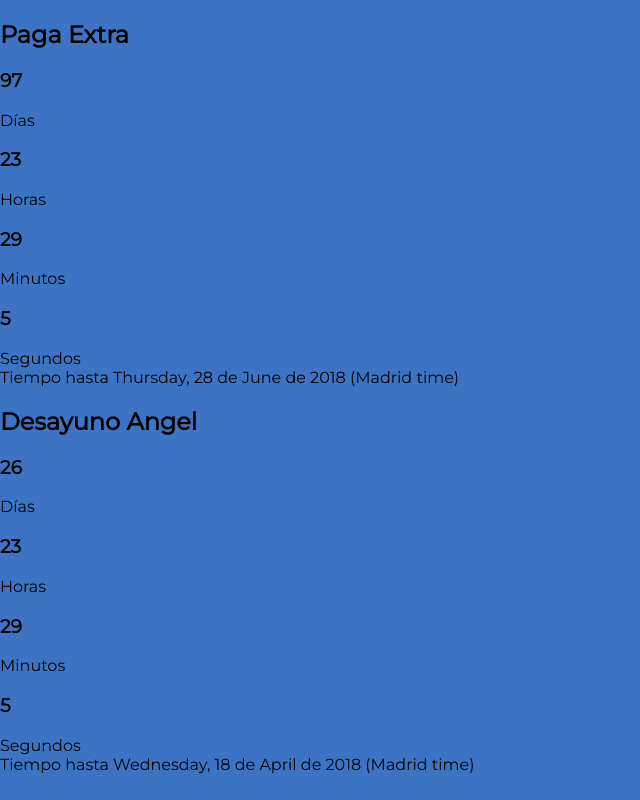
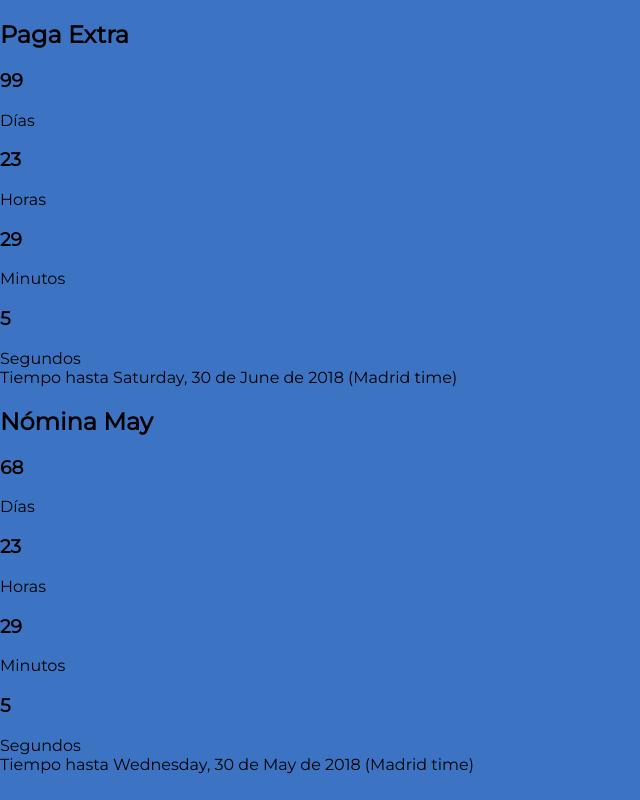
Before and after one commit to gabrielseco/timers, a React app: page / in a window 1280 px wide. Shown: the whole page, without its empty margins (0-640 px from the left). Built offline with nearby package versions, Linux system fonts and the light colour scheme.

Commit message:
feat(New salary month):
n

```diff
--- a/package.json
+++ b/package.json
@@ -39,8 +39,10 @@
     }
   },
   "browserslist": [
-    "> 1%",
-    "last 2 versions"
+    "> 0.25%",
+    "last 2 versions",
+    "not ie 10",
+    "not op_mini all"
   ],
   "keywords": [],
   "author": "Gabriel García Seco",
--- a/src/containers/App/App.js
+++ b/src/containers/App/App.js
@@ -3,49 +3,11 @@ import styles from './App.scss';
 
 import { CountDownTimer } from './../../components';
 import timers from './timers';
-import LuxonDate from './../../utils/luxon-date';
-import MAGIC_STRING from './magicString';
-import HOUR_VALIDATION from './validations';
 
 class App extends Component {
   constructor(props) {
     super(props);
-    this.state = {
-      isMidday: false
-    };
-  }
-
-  componentDidMount() {
-    this.interval = setInterval(() => this.updateInterval(), 1000);
-  }
-
-  componentWillUnmount() {
-    clearInterval(this.interval);
-  }
-
-  updateInterval() {
-    const newDate = new Date();
-    const luxonDate = new LuxonDate(newDate);
-    const hour = luxonDate.getHours();
-    const minute = luxonDate.getMinutes();
-    const second = luxonDate.getSeconds();
-
-    const validation =
-      hour === HOUR_VALIDATION &&
-      minute >= 0 &&
-      minute <= 5 &&
-      second >= 0 &&
-      second <= 59;
-
-    if (validation) {
-      this.setState({
-        isMidday: true
-      });
-    } else {
-      this.setState({
-        isMidday: false
-      });
-    }
+    this.state = {};
   }
 
   renderCounters() {
@@ -59,18 +21,8 @@ class App extends Component {
   }
 
   render() {
-    const { isMidday } = this.state;
     const counters = this.renderCounters();
-    return (
-      <div className={styles.container}>
-        {counters}
-        {isMidday ? (
-          <div className={styles.magicContainer}>
-            <h2>{MAGIC_STRING}</h2>
-          </div>
-        ) : null}
-      </div>
-    );
+    return <div className={styles.container}>{counters}</div>;
   }
 }
 
--- a/src/containers/App/magicString.js
+++ /dev/null
@@ -1,3 +0,0 @@
-const MAGIC_STRING = 'BUENOS DÍAS ANDALUCÍA';
-
-export default MAGIC_STRING;
--- a/src/containers/App/timers.js
+++ b/src/containers/App/timers.js
@@ -1,27 +1,24 @@
-/* import LuxonDate from './../../utils/luxon-date';
- */
-/* const getMonth = date => {
+import LuxonDate from './../../utils/luxon-date';
+
+const getMonth = date => {
   const luxon = new LuxonDate(date);
   const month = luxon.getMonth();
   return month.slice(0, 1).toUpperCase() + month.slice(1);
-}; */
+};
 
-/* const datePayment = new Date(2018, 3, 27, 10, 0, 0); */
+const datePayment = new Date(2018, 4, 30, 10, 0, 0);
 
-/* const normalPayment = {
+const normalPayment = {
   title: `Nómina ${getMonth(datePayment)}`,
   date: datePayment
-}; */
+};
 
 const timers = [
   {
     title: 'Paga Extra',
-    date: new Date(2018, 5, 28, 10, 0, 0)
+    date: new Date(2018, 5, 30, 10, 0, 0)
   },
-  {
-    title: `Desayuno Angel`,
-    date: new Date(2018, 3, 18, 10, 0, 0)
-  }
+  normalPayment
 ];
 
 export default timers;
--- a/src/containers/App/validations.js
+++ /dev/null
@@ -1,3 +0,0 @@
-const HOUR_VALIDATION = 12;
-
-export default HOUR_VALIDATION;
```
Also changed, not shown: src/.babelrc (deleted), src/index.scss (line endings or trailing spaces).
